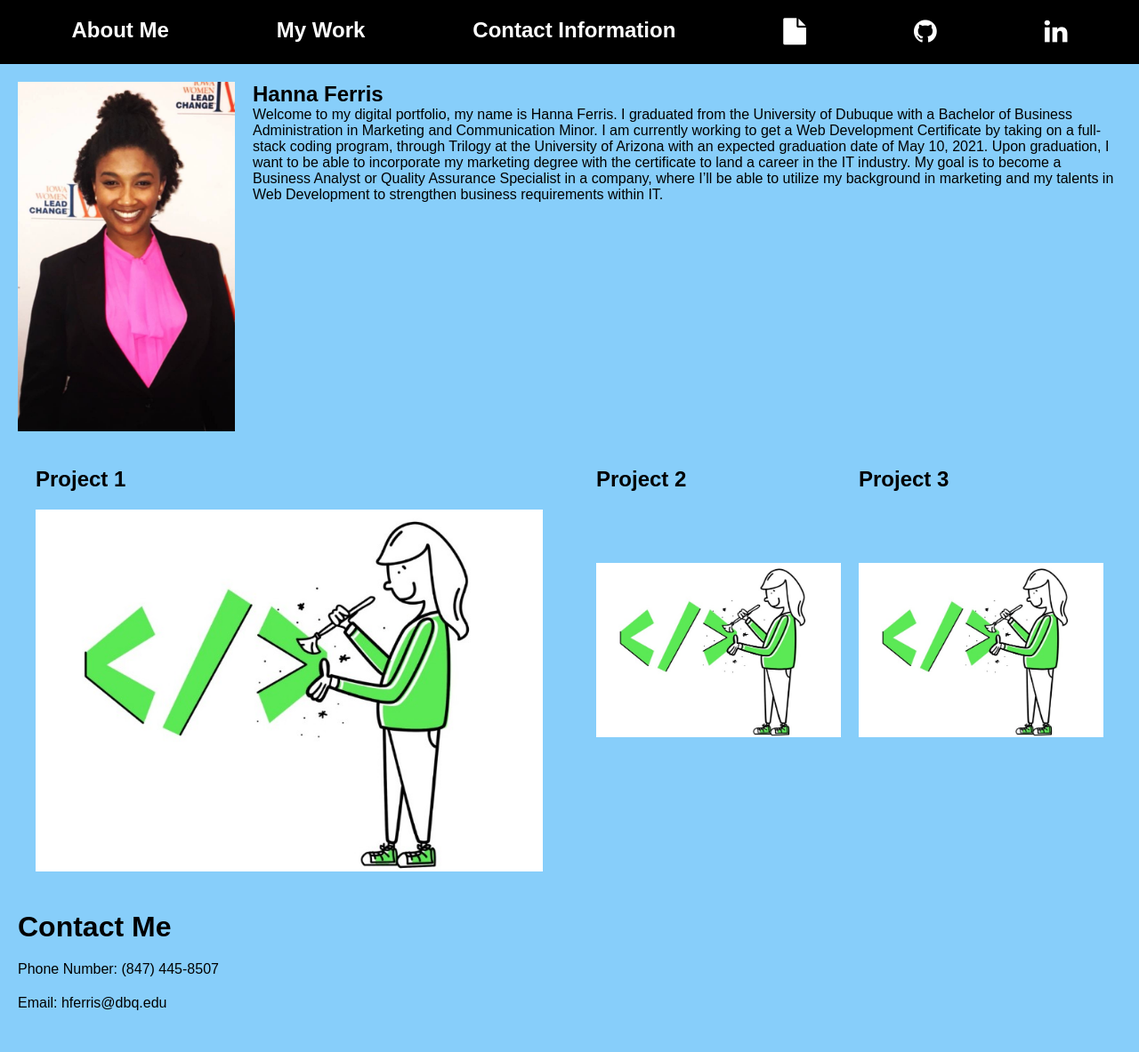
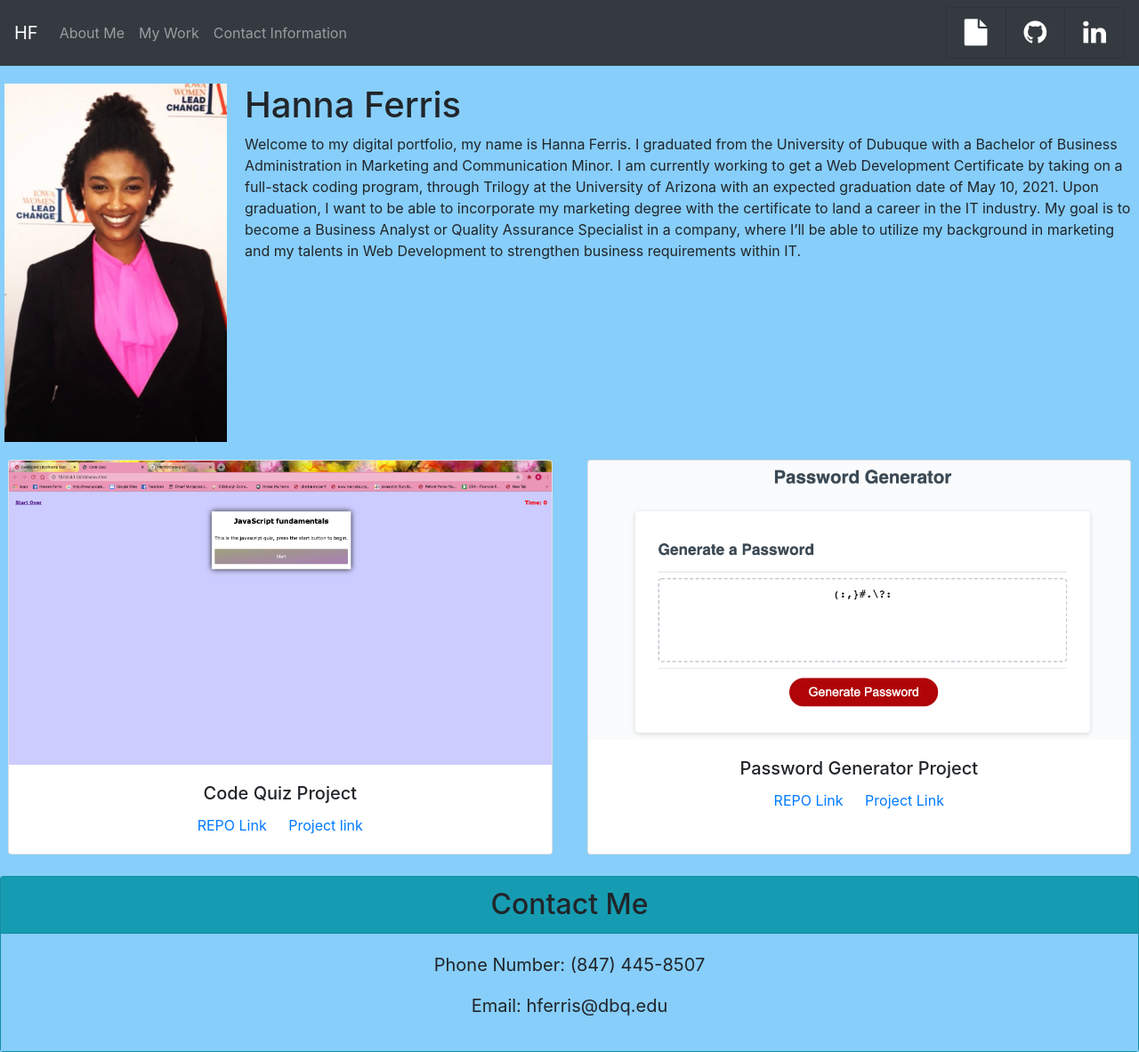
Before and after one commit to hferris/hannaferris, a plain HTML site: page index.html in a window 1280 px wide. Shown: the whole page at 89% size. Before the commit the page ends 1158 px from the top, so only its background shows below. Drawn offline with nearby package versions, Linux system fonts and the light colour scheme.

Commit message:
updated index and style files

```diff
--- a/Assets/style.css
+++ /dev/null
@@ -1,79 +0,0 @@
-*{
-   margin: 0;
-   padding: 0;
-   font-family: sans-serif;
-   box-sizing: border-box;
-
-}
-
-body {
-  background-color: lightskyblue;
-  font-family: sans-serif;
-
-}
-
-a {
-   color: white;
-   text-decoration: none;
-
-}
-nav {
-   background-color: black;
-   display: flex;
-   justify-content: space-around;
-   padding: 20px;
-   font-size: 1.5em;
-   font-weight: bolder;
-}
-@media (min-width: 100px){
-	#container1{
-		display: grid;
-		grid-template-columns: 1fr;
-		gap: 20px;
-		margin: 20px
-	}
-}
-@media (min-width: 700px){
-	#container1{
-		display: grid;
-		grid-template-columns: 1fr 4fr;
-		gap: 20px;
-		margin: 20px
-	}
-   #container2{
-		display: grid;
-		grid-template-columns: 1fr 1fr;
-		gap: 20px;
-		margin: 20px
-	}
-   #myWork{
-		display: grid;
-		grid-template-columns: 1fr 1fr;
-      grid-template-rows: 1fr 4fr;
-		gap: 20px;
-		margin: 20px
-	}
-   #featuredWork{
-      display: grid;
-      justify-content: center;
-		gap: 20px;
-		margin: 20px
-   }
-   #container3{
-		display: grid;
-      grid-template-columns: 1fr;
-      grid-template-rows: 2fr 1fr 1fr;
-		gap: 20px;
-		margin: 20px
-	}
-}
-
-   img {
-      width: 100%;
-   }
-
-   #contactInfo{
-     display: flex;
-     width: 100%
-     ;
-   }
--- a/index.html
+++ b/index.html
@@ -1,36 +1,50 @@
 <!DOCTYPE html>
 <html lang="en">
-
 <head>
     <meta charset="UTF-8">
-        <title>Porfolio</title>
-        <link rel="stylesheet" type="text/css" href="./Assets/style.css" />
+    <meta http-equiv="X-UA-Compatible" content="IE=edge">
+    <meta name="viewport" content="width=device-width, initial-scale=1.0">
+    <link rel="stylesheet" type="text/css" href="./assets/css/style.css" />
+    <link rel="stylesheet" href="https://stackpath.bootstrapcdn.com/bootstrap/4.3.1/css/bootstrap.min.css" integrity="sha384-ggOyR0iXCbMQv3Xipma34MD+dH/1fQ784/j6cY/iJTQUOhcWr7x9JvoRxT2MZw1T" crossorigin="anonymous">
     <link rel="stylesheet" href="https://cdnjs.cloudflare.com/ajax/libs/font-awesome/4.7.0/css/font-awesome.min.css">
+    <title>Document</title>
 </head>
-    <header>
-        <nav>
-                <a href="#aboutMe">About Me</a>
-                <a href="#myWork">My Work</a>
-                <a href="#contactInfo">Contact Information</a>
+<body style="background-color:  lightskyblue;">
+    <nav class="navbar navbar-expand-lg navbar-expand-sm navbar-dark bg-dark">
+        <a class="navbar-brand" href="./index.html">HF</a>
+        <div class="collapse navbar-collapse" id="navbarText">
+          <ul class="navbar-nav mr-auto">
+            <li class="nav-item">
+              <a class="nav-link" href="#aboutMe">About Me</a>
+            </li>
+            <li class="nav-item">
+              <a class="nav-link" href="#meWork"> My Work</a>
+            </li>
+            <li class="nav-item">
+              <a class="nav-link" href="#contactInfo">Contact Information</a>
+            </li>
+          </ul>
+        </div>
+        <ul class="list-group list-group-horizontal">
+          <li class="list-group-item">
+            <a href="./assets/pdfs/Ferris_Resume.pdf" target="_blank"><i class="fa fa-file" style="font-size:30px; color: white;"></i></a>
+          </li>
+          <li class="list-group-item">
+            <a href="https://github.com/hferris" target="_blank"><i class="fa fa-github" style="font-size:30px; color: white;"></i></a>
+          </li>
+          <li class="list-group-item">
+            <a href="https://www.linkedin.com/in/hanna-ferris/" target="_blank"><i class="fa fa-linkedin" style="font-size:30px; color: white;"></i></a>
+          </li>
+        </ul>
+      </nav>
+      <div class="row" style="background-color:  lightskyblue;">
 
-                    <a href="./Assets/pdfs/Ferris Resume.pdf" target="_blank"><i class="fa fa-file" style="font-size:30px;"></i></a>
-                    <a href="https://github.com/hferris" target="_blank"><i class="fa fa-github" style="font-size:30px"></i></a>
-                    <a href="https://www.linkedin.com/in/hanna-ferris/" target="_blank"><i class="fa fa-linkedin" style="font-size:30px"></i></a>
-
-
-        </nav>
-
-
-
-    </header>
-    <body>
           <div id="container1">
 
             <!--ABOUT ME SECTION-->
 
-
-        <img id="mainImg" src="./Assets/imgs/professional-picture.png">
-        <section id="aboutMe">
+            <img id="mainImg" src="./assets/imgs/professional-picture.png">
+            <div id="aboutMe">
             <h1>Hanna Ferris</h1>
 
                 <p>
@@ -41,37 +55,39 @@
 
                 </p>
 
-        </section>
               </div>
-
-        <!--MY WORK SECTINON -->
-        <div id="container2">
-            <section id="featuredWork">
-                <h1>Project 1</h1>
-                <a href="https://github.com/hferris/Code-Refactor"><img src="./Assets/imgs/girl-refactor.jpg" alt="girl refactoring code"></a>
-
-            </section>
-
-            <section id="myWork">
-                <h2>Project 2</h2>
-                <h2>Project 3</h2>
-                <a href="https://github.com/hferris/Code-Refactor"><img src="./Assets/imgs/girl-refactor.jpg" alt="girl refactoring code"></a>
-
-                <a href="https://github.com/hferris/Code-Refactor"><img src="./Assets/imgs/girl-refactor.jpg" alt="girl refactoring code"></a>
-
-            </section>
         </div>
-        <!--CONTACT INFO SECTION-->
-        <div id="container3">
-
-               <h1>Contact Me</h1>
-
+      </div>
+      <div id="meWork" class="card-deck text-center" style="background-color:  lightskyblue;">
+          <div class="card mr-4 ml-4">
+            <img src="assets/imgs/code-quiz.png" class="card-img-top mx-auto" alt="..." >
+            <div class="card-body">
+              <h5 class="card-title">Code Quiz Project</h5>
+              <a href="https://github.com/hferris/Code-Quiz" target="_blank" class="card-link">REPO Link</a>
+              <a href="https://hferris.github.io/Code-Quiz/" target="_blank" class="card-link">Project link</a>
+            </div>
+          </div>
+          <div class="card mr-4">
+            <img src="./assets/imgs/pw-gen.png" class="card-img-top mx-auto" alt="...">
+            <div class="card-body">
+              <h5 class="card-title">Password Generator Project</h5>
+              <a href="https://github.com/hferris/Password-Generator" target="_blank" class="card-link">REPO Link</a>
+              <a href="https://hferris.github.io/Password-Generator/" target="_blank" class="card-link">Project Link</a>
+            </div>
+          </div>
+      </div>
+      <br>
+        <div class="card text-center bg-info" id="contactInfo">
+          <h2 class="card-header">
+            Contact Me
+          </h2>
+          <div class="card-body" style="background-color:  lightskyblue;">
+            <blockquote class="blockquote mb-0">
               <p>Phone Number: (847) 445-8507</p>
-
                 <p>Email: hferris@dbq.edu</p>
-
+            </blockquote>
+          </div>
         </div>
 
 </body>
-
 </html>
```
Also changed, not shown: 2 other files. Lines whose indentation alone changed are shown as unchanged.
